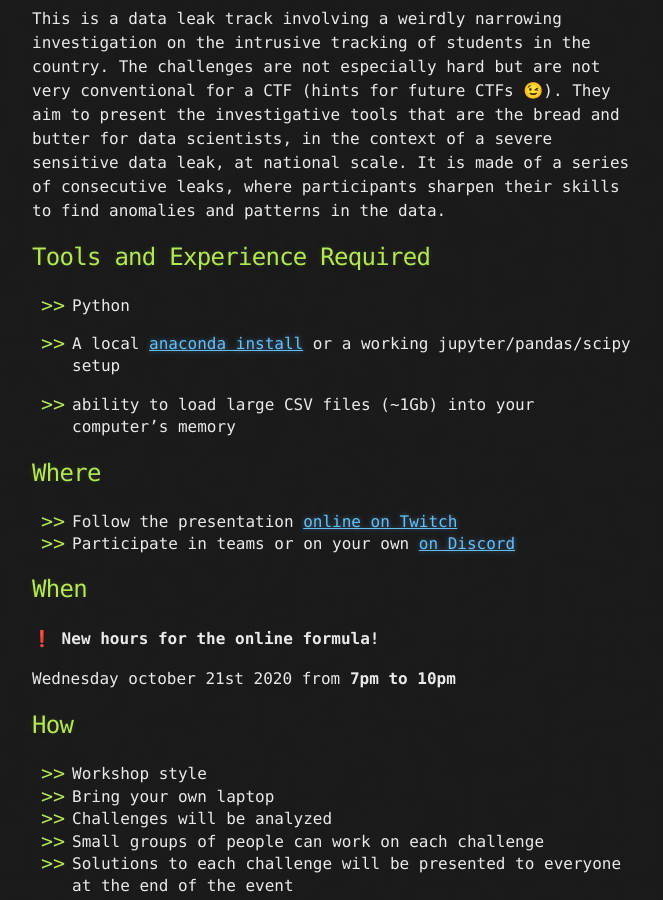
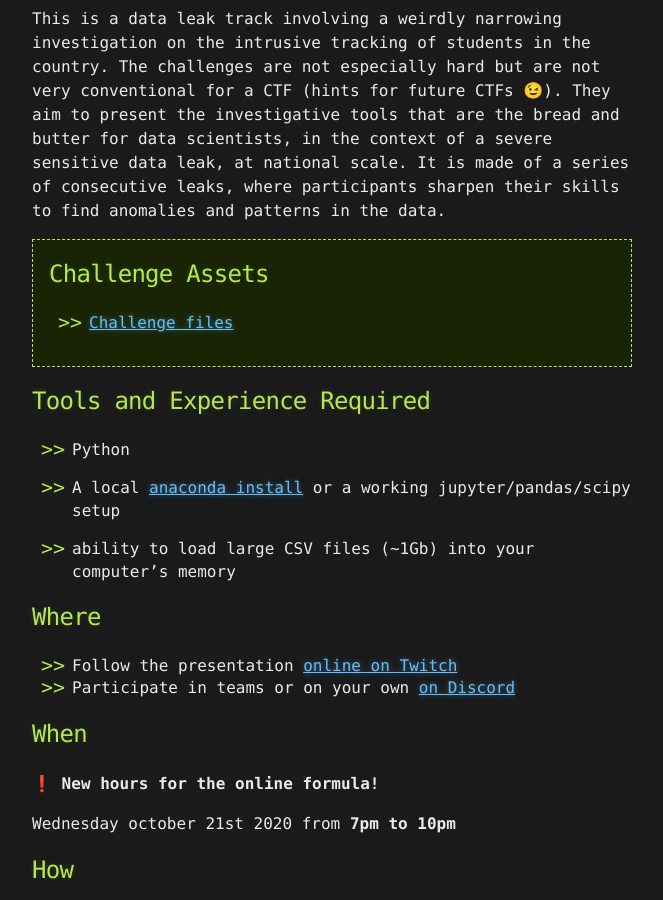
Before and after one commit to montrehack/montrehack.github.com, a Jekyll site: the page built from _posts/2020-10-21-leaky-data-mining.md, in a window 1280 px wide and 900 px high, scrolled down 967 px. Shown: the whole window, without its empty margins (308-971 px from the left). Built offline with Jekyll 4.4.1, drawn with Linux system fonts in a browser that asks for light colours; emoji names are drawn with the system emoji font; comment, search, counter and statistics services are not loaded; some of the changed text lies outside the part shown.

Commit message:
October 2020: added challenge assets

```diff
--- a/_posts/2020-10-21-leaky-data-mining.md
+++ b/_posts/2020-10-21-leaky-data-mining.md
@@ -26,6 +26,9 @@ presented_by_fr: Défi créé et présenté par Serge-Olivier Paquette ([@_sorus
 presented_by_en: Challenge created and presented by Serge-Olivier Paquette ([@_soruso](https://twitter.com/_soruso)) during [NorthSec 2020](https://nsec.io/) ([@NorthSec_io](https://twitter.com/northsec_io))
 featured_img: /images/20-10_leaky-data-mining.png
 featured_img_alt: I Declare A Data Breach!
+challenge_assets:
+  - name: Challenge files
+    url: https://drive.google.com/drive/folders/1YXAdHqtYBdZkDJ1LL4gJfRuvEQx74d3T
 # Once the edition is over, adjust these below with what we have and uncomment
 #archived_assets:
 #  - name: Twitch Video Recording
@@ -47,6 +50,16 @@ The next edition of Montrehack will be held on {{ page.date_long_en }}.
 ![{{ page.featured_img_alt }}]({{ page.featured_img }})
 
 {{ page.description_en }}
+
+{% if page.challenge_assets %}
+{::options parse_block_html="true" /}
+<div class="assets">
+## Challenge Assets
+{% for asset in page.challenge_assets %}
+* [{{ asset.name }}]({{ asset.url}})
+{% endfor %}
+</div>
+{% endif %}
 
 {% if page.archived_assets %}
 {::options parse_block_html="true" /}
@@ -100,6 +113,16 @@ La prochaine édition de Montréhack aura lieu {{ page.date_long_fr }}.
 
 {{ page.description_fr }}
 
+{% if page.challenge_assets %}
+{::options parse_block_html="true" /}
+<div class="assets">
+## Les ressources du défi
+{% for asset in page.challenge_assets %}
+* [{{ asset.name }}]({{ asset.url}})
+{% endfor %}
+</div>
+{% endif %}
+
 {% if page.archived_assets %}
 {::options parse_block_html="true" /}
 <div class="archives">
```
